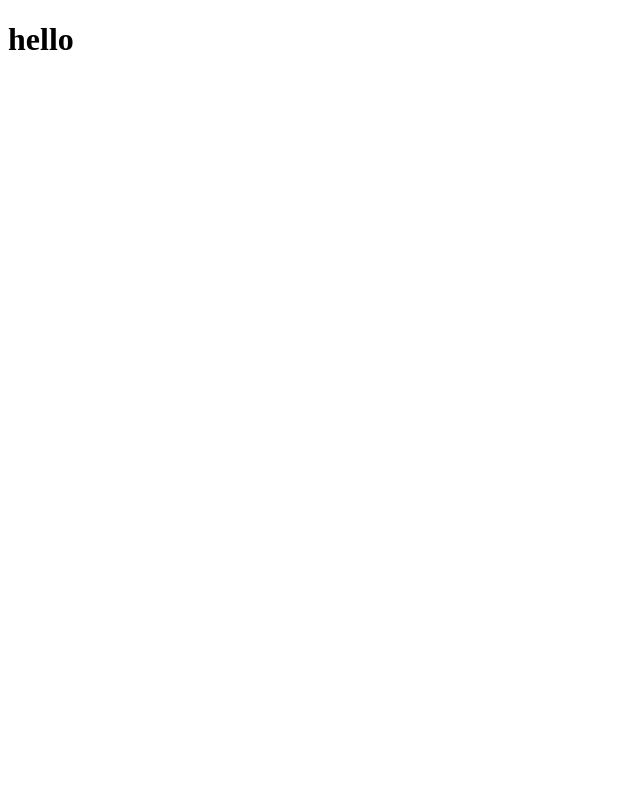
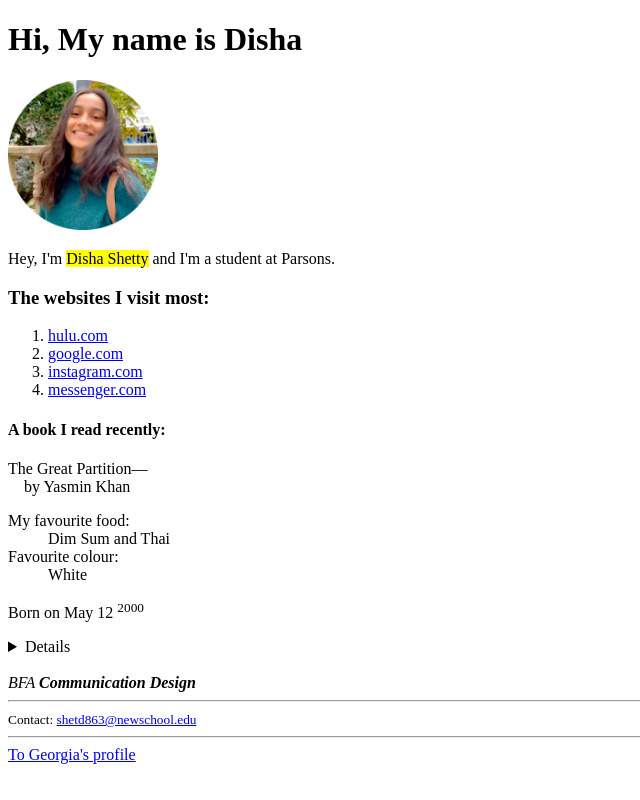
Before and after one commit to shetd863/shetd863.github.io, a plain HTML site: page index.html in a window 1280 px wide. Shown: the whole page, without its empty margins (0-640 px from the left). Drawn offline with Linux system fonts and the light colour scheme.

Commit message:
Add profile innfo

```diff
--- a/index.html
+++ b/index.html
@@ -3,10 +3,58 @@
 <html>
 
 	<head>
+		<meta charset="utf-8">
+		<title>My Profile</title>
 	</head>
 
 	<body>
-		<h1> hello </h1>
+		<h1>Hi, My name is Disha</h1>
+		<img src="icon.jpg" height="150px" alt="My profile picture">
+		<p>
+			Hey, I'm <mark>Disha Shetty</mark> and I'm a student at Parsons.
+		</p>
+		<h3>The websites I visit most:</h3>
+		<ol>
+			<li><a href="https://hulu.com" target=_blank>hulu.com</a></li>
+			<li><a href="https://google.com" target=_blank>google.com</a></li>
+			<li><a href="https://instagram.com" target=_blank>instagram.com</a></li>
+			<li><a href="https://messenger.com" target=_blank>messenger.com</a></li>
+		</ol>
+		<h4> A book I read recently:</h4>
+		<p>
+			The Great Partition&mdash;<br>
+			&emsp;by Yasmin Khan
+		</p>
+
+		<dl>
+			<dt>My favourite food:</dt>
+			<dd>Dim Sum and Thai</dd>
+
+			<dt>Favourite colour:</dt>
+			<dd>White</dd>
+		</dl>
+
+		<p> Born on May 12 <sup>2000</sup></p>
+
+		<details>From Hong Kong<br><address>Currently living in New York City</address></details>
+
+		<br>
+
+		<em> BFA <strong>Communication Design</strong></em>
+
+		<hr>
+
+		<small> Contact: <a href="mailto:shetd863@newschool.edu">shetd863@newschool.edu</a></small>
+
+		<hr>
+
+		<footer>
+
+			<a href="https://georgiachen.github.io">To Georgia's profile</a>
+
+
+
+
 	</body>
 
 </html>
```
Also changed, not shown: icon.jpg (added).
